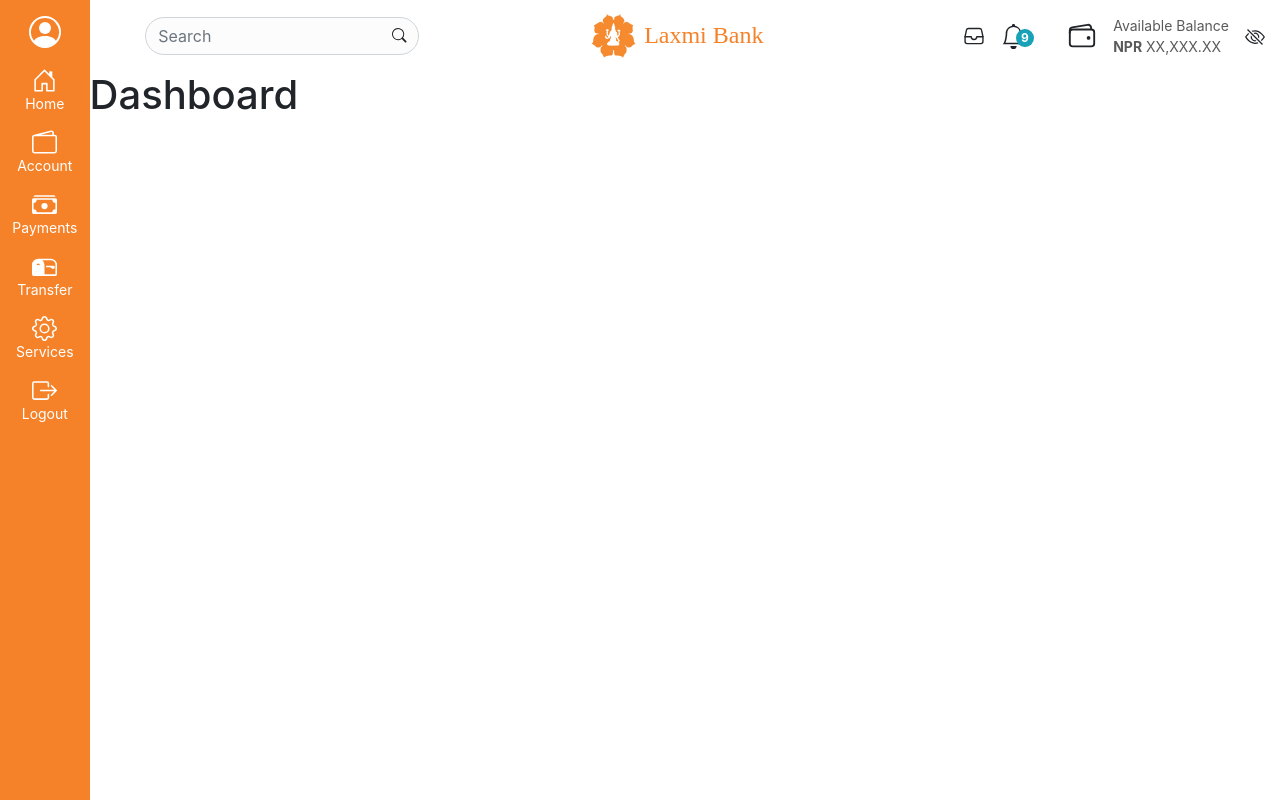
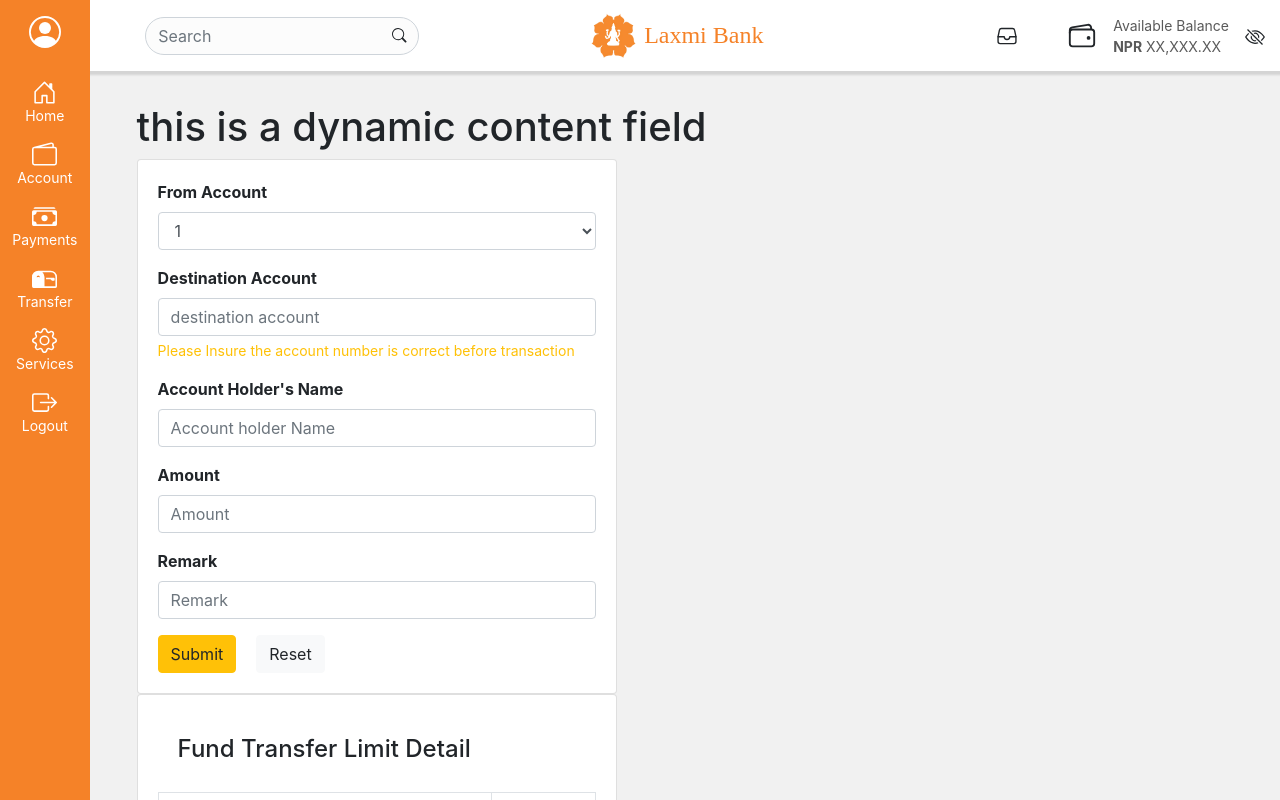
Before and after one commit to Sachwini/ibanking-old-view, a React (Create React App) app: page / in a window 1280 px wide. Shown: the top 800 px of the page. Built offline with nearby package versions, Linux system fonts and the light colour scheme.

Commit message:
Popover added

```diff
--- a/src/App.css
+++ b/src/App.css
@@ -14,6 +14,7 @@
   padding-left: 0;
   padding-right: 0;
   background: #fff;
+  box-shadow: 0 0 2px 4px #d4d4d4;
 }
 
 .logo__text {
@@ -51,9 +52,6 @@
 }
 
 .search__icon {
-  /* position: relative;
-  left: -45px;
-  padding: 5px; */
   margin-left: -40px;
   cursor: pointer;
   clear: both;
--- a/src/Layout.tsx
+++ b/src/Layout.tsx
@@ -1,25 +1,25 @@
-import React from 'react'
-import { RouteComponentProps, withRouter } from 'react-router'
-import Content from './components/Content';
-import Header from './components/static/Header';
-import SideBar from './components/static/SideBar';
+import React from "react";
+import { RouteComponentProps, withRouter } from "react-router";
+import Content from "./components/Content";
+import Header from "./components/static/Header";
+import SideBar from "./components/static/SideBar";
 
 const DefaultLayout: React.SFC<RouteComponentProps<{}>> = (props) => {
   const gotUrl = (url: string) => {
     props.history.push(url);
   };
 
-    return <div style={{ display: "flex", flexDirection: "row", flexWrap: "nowrap" }}>
+  return (
+    <div style={{ display: "flex", flexDirection: "row", flexWrap: "nowrap" }}>
       <div style={{ width: "7%" }}>
         <SideBar goto={gotUrl} />
       </div>
       <div style={{ width: "93%" }}>
         <Header />
-            <div className="main-content">
-                {props.children}
+        <div className="main-content contentBox__ctrl">{props.children}</div>
       </div>
     </div>
-    </div>
-}
+  );
+};
 
-export default withRouter(DefaultLayout)
+export default withRouter(DefaultLayout);
--- a/src/components/static/Header.tsx
+++ b/src/components/static/Header.tsx
@@ -1,4 +1,4 @@
-import { useState } from "react";
+import { useState, useRef } from "react";
 import {
   Container,
   Navbar,
@@ -7,6 +7,9 @@ import {
   Form,
   FormControl,
   Badge,
+  Popover,
+  Overlay,
+  OverlayTrigger,
 } from "react-bootstrap";
 import { BsSearch } from "react-icons/bs";
 import { IoFileTrayOutline, IoWalletOutline } from "react-icons/io5";
@@ -15,12 +18,36 @@ import { BsBell, BsEye, BsEyeSlash } from "react-icons/bs";
 const Header = () => {
   const [eye, setEye] = useState<boolean>(false);
 
+  // const [show, setShow] = useState(false);
+  // const [target, setTarget] = useState(null);
+  // const ref = useRef<any>(null);
+
+  // const handleClick = (event: any) => {
+  //   setShow(!show);
+  //   setTarget(event.target);
+  //   console.log(event.target);
+  // };
+
+  const popover = (
+    <Popover id="popover-basic">
+      <Popover.Title as="h3">Popover title</Popover.Title>
+      <Popover.Content>
+        Popover content <strong>some strong content</strong> Normal content
+        again
+      </Popover.Content>
+    </Popover>
+  );
+
   const handleBalanceShow = () => {
     setEye(!eye);
   };
 
-  return <Navbar expand="lg" sticky="top"
-    className="justify-content-between navbar__ctrl pr-0">
+  return (
+    <Navbar
+      expand="lg"
+      sticky="top"
+      className="justify-content-between navbar__ctrl pr-0"
+    >
       <Container fluid className="p-0">
         <Row className="custom__row">
           <Col sm={4} className="custom__col">
@@ -51,25 +78,72 @@ const Header = () => {
 
           <Col sm={4} className="custom__col  justify-content-end p-0">
             <div>
+              {/* <IoFileTrayOutline
+                size="30px"
+                className="pr-2 myPointer"
+                onMouseEnter={handleClick}
+              />
+              <Overlay
+                show={show}
+                target={target}
+                placement="bottom"
+                container={ref.current}
+                containerPadding={100}
+              >
+                <Popover id="popover-contained">
+                  <Popover.Title as="h3">Popover bottom</Popover.Title>
+                  <Popover.Content>
+                    <strong>Holy guacamole!</strong> Check this info.
+                  </Popover.Content>
+                </Popover>
+              </Overlay> */}
+              <OverlayTrigger
+                trigger="click"
+                placement="bottom"
+                overlay={popover}
+                rootClose
+              >
                 <IoFileTrayOutline size="30px" className="pr-2 myPointer" />
+              </OverlayTrigger>
             </div>
 
             <div className="pl-2">
+              {/* <span onMouseEnter={handleClick} style={{ marginBottom: "30px" }}>
                 <BsBell size="25px" className="myPointer position-absolute" />
                 <Badge variant="info" className="myPointer badge__ctrl">
                   9
                 </Badge>
+              </span>
+
+              <Overlay
+                show={show}
+                target={target}
+                placement="bottom"
+                container={ref.current}
+                containerPadding={10}
+              >
+                <Popover id="popover-contained">
+                  <Popover.Title as="h3">Popover bottom</Popover.Title>
+                  <Popover.Content>
+                    <strong>Holy guacamole!</strong> Check this info.
+                  </Popover.Content>
+                </Popover>
+              </Overlay> */}
             </div>
 
             <div className="userBalance__inHeader">
               <IoWalletOutline size="30px" className="myPointer" />
               <div className="pl-3">
                 <p>Available Balance</p>
-              {eye?<p>
+                {eye ? (
+                  <p>
                     <span className="header__currency">NPR</span> 2000000
-                  </p>:<p>
+                  </p>
+                ) : (
+                  <p>
                     <span className="header__currency">NPR</span> XX,XXX.XX
-                  </p>}
+                  </p>
+                )}
               </div>
             </div>
 
@@ -84,6 +158,7 @@ const Header = () => {
         </Row>
       </Container>
     </Navbar>
+  );
 };
 
 export default Header;
--- a/src/components/static/sidebar.css
+++ b/src/components/static/sidebar.css
@@ -13,7 +13,7 @@ a:hover {
 
 .main-menu-ul {
   list-style-type: none;
-  margin-top: 1em;
+  margin-top: 2em;
 }
 
 .main-menu-ul li {
--- a/src/pages/dashboard.tsx
+++ b/src/pages/dashboard.tsx
@@ -10,9 +10,11 @@ const Dashboard = (props: RouteComponentProps) => {
     props.history.push(url);
   };
 
-  return <div>
-    <h1>Dashboard</h1>
-  </div>
+  return (
+    <div style={{ width: "93%" }}>
+      <Content />
+    </div>
+  );
 };
 
 export default Dashboard;
```
Lines whose indentation alone changed are shown as unchanged.
